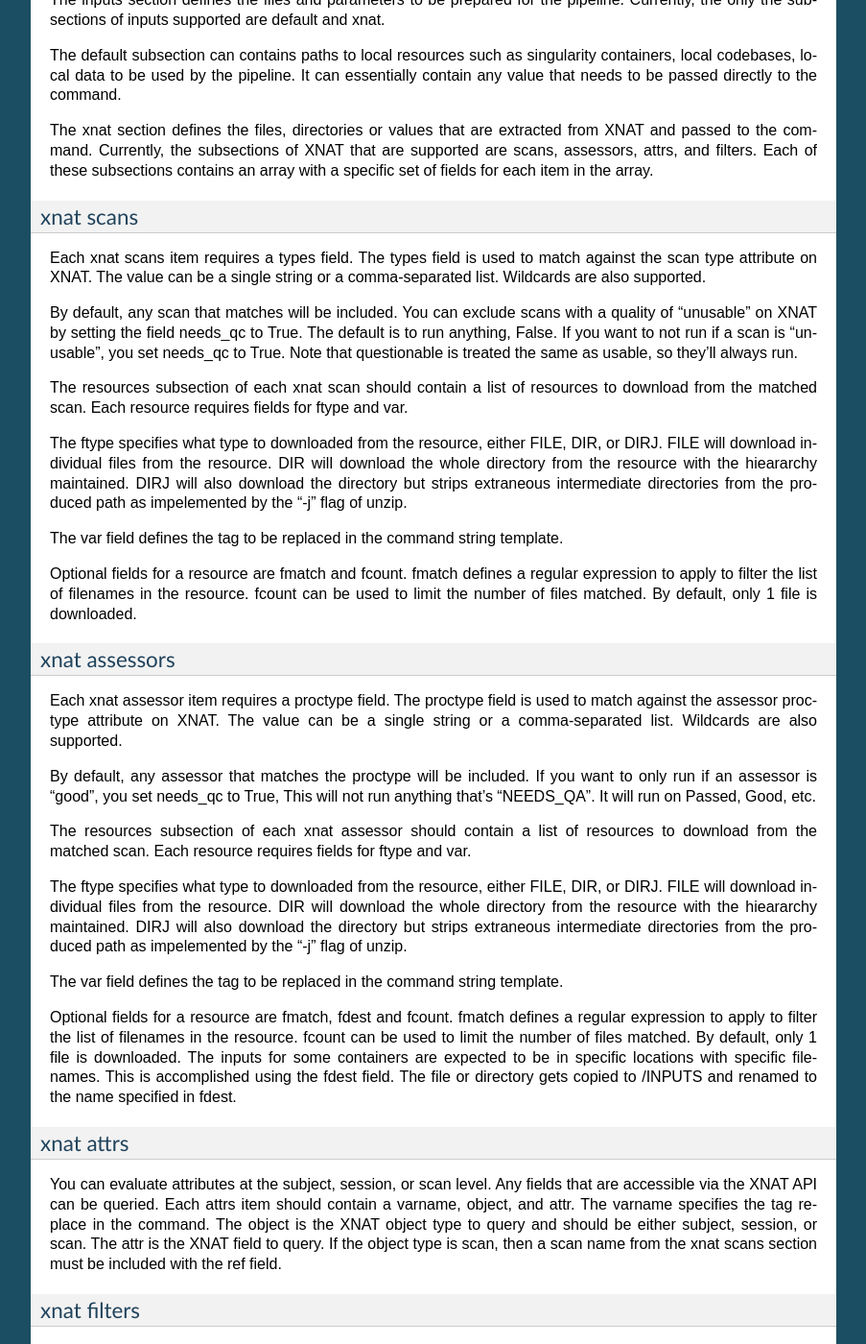
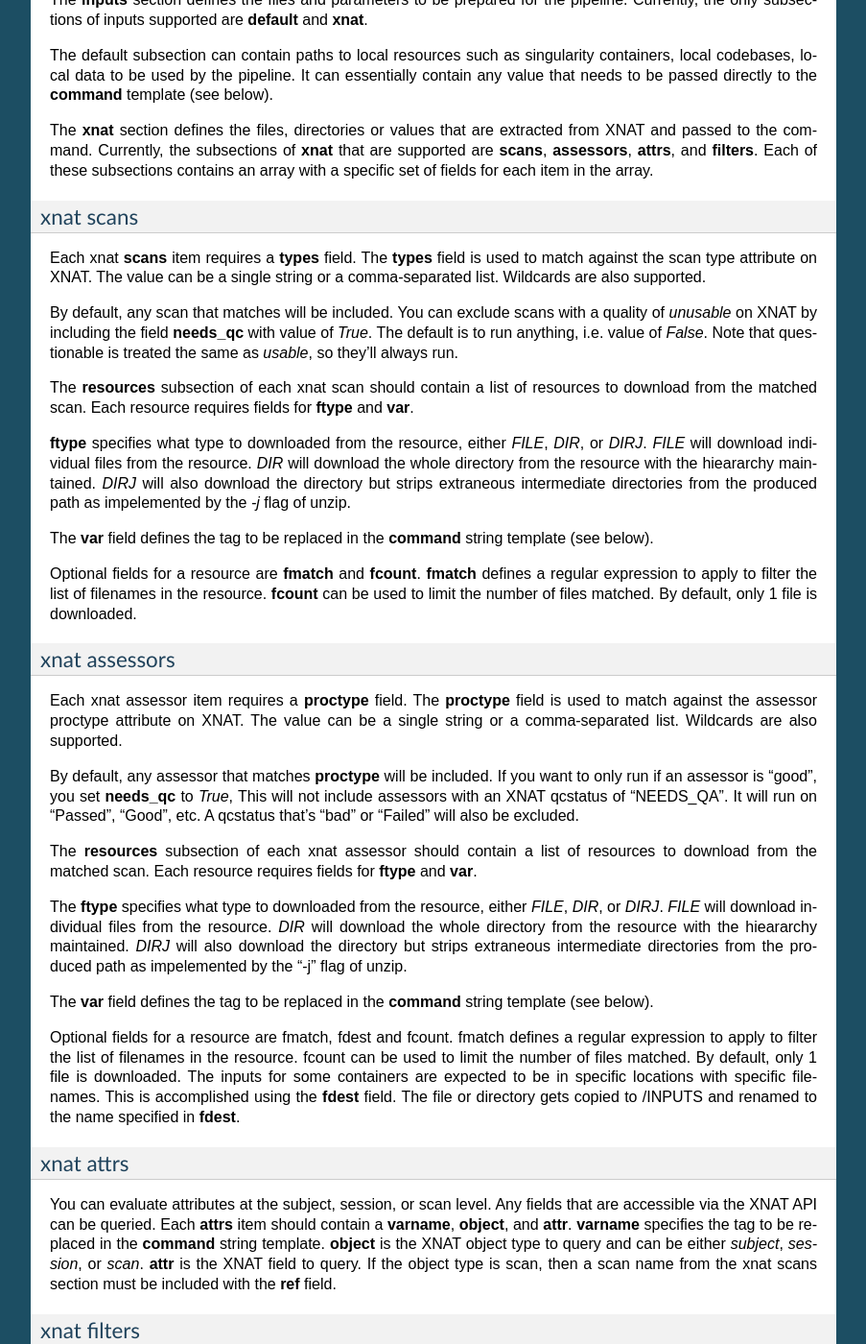
Before and after one commit to VUIIS/dax, a Sphinx documentation site: the page built from docs/processors.rst, in a window 1280 px wide and 1400 px high, scrolled down 1580 px. Shown: the whole window at 96% size, without its empty margins (198-1101 px from the left). Built offline with Sphinx 7.4.7, drawn with Linux system fonts in a browser that asks for light colours; pages that are not in the unit, such as notebooks, are missing from menus; some of the changed text lies outside the part shown.

Commit message:
Update processors.rst

```diff
--- a/docs/processors.rst
+++ b/docs/processors.rst
@@ -92,85 +92,80 @@
 --------------------
 inputs
 --------------------
-The inputs section defines the files and parameters to be prepared for the pipeline. Currently, the only the subsections of inputs supported are default and xnat.
+The **inputs** section defines the files and parameters to be prepared for the pipeline. Currently, the only subsections of inputs supported are **default** and **xnat**.
 
-The default subsection can contains paths to local resources such as singularity containers, local codebases, local data to be used by the pipeline. It can essentially contain any value
-that needs to be passed directly to the command.
+The default subsection can contain paths to local resources such as singularity containers, local codebases, local data to be used by the pipeline. It can essentially contain any value
+that needs to be passed directly to the **command** template (see below).
 
-The xnat section defines the files, directories or values that are extracted from XNAT and passed to the command. Currently, the subsections of XNAT that are supported are scans, assessors, attrs, and filters. Each of these subsections contains an array with a specific set of fields for each item in the array.
+The **xnat** section defines the files, directories or values that are extracted from XNAT and passed to the command. Currently, the subsections of **xnat** that are supported are **scans**, **assessors**, **attrs**, and **filters**. Each of these subsections contains an array with a specific set of fields for each item in the array.
 
 
 xnat scans
 ---------------
-Each xnat scans item requires a types field. The types field is used to match against the scan type attribute on XNAT. The value can be a single string or a comma-separated list. Wildcards are also supported.
+Each xnat **scans** item requires a **types** field. The **types** field is used to match against the scan type attribute on XNAT. The value can be a single string or a comma-separated list. Wildcards are also supported.
 
-By default, any scan that matches will be included. You can exclude scans with a quality of "unusable" on XNAT by setting the field needs_qc to True. The default is to run anything, False.
-If you want to not run if a scan is "unusable", you set needs_qc to True. Note that questionable is treated the same as usable, so they'll always run.
+By default, any scan that matches will be included. You can exclude scans with a quality of *unusable* on XNAT by including the field **needs_qc** with value of *True*. The default is to run anything, i.e. value of *False*.
+Note that questionable is treated the same as *usable*, so they'll always run.
 
-The resources subsection of each xnat scan should contain a list of resources to download from the matched scan. Each resource requires fields for ftype and var.
+The **resources** subsection of each xnat scan should contain a list of resources to download from the matched scan. Each resource requires fields for **ftype** and **var**.
 
-The ftype specifies what type to downloaded from the resource, either FILE, DIR, or DIRJ. FILE will download individual files from the resource. DIR will download the whole directory from the resource with the hieararchy maintained. DIRJ will also download the directory but strips extraneous intermediate directories from the produced path as impelemented by the "-j" flag of unzip.
+**ftype** specifies what type to downloaded from the resource, either *FILE*, *DIR*, or *DIRJ*. *FILE* will download individual files from the resource. *DIR* will download the whole directory from the resource with the hieararchy maintained. *DIRJ* will also download the directory but strips extraneous intermediate directories from the produced path as impelemented by the *-j* flag of unzip.
 
-The var field defines the tag to be replaced in the command string template.
+The **var** field defines the tag to be replaced in the **command** string template (see below).
 
-Optional fields for a resource are fmatch and fcount. fmatch defines a regular expression to apply to filter the list of filenames in the resource. fcount can be used to limit the number of files matched. By default, only 1 file is downloaded.
+Optional fields for a resource are **fmatch** and **fcount**. **fmatch** defines a regular expression to apply to filter the list of filenames in the resource. **fcount** can be used to limit the number of files matched. By default, only 1 file is downloaded.
 
 
 xnat assessors
 ---------------
-Each xnat assessor item requires a proctype field. The proctype field is used to match against the assessor proctype attribute on XNAT. The value can be a single string or a comma-separated list. Wildcards are also supported.
+Each xnat assessor item requires a **proctype** field. The **proctype** field is used to match against the assessor proctype attribute on XNAT. The value can be a single string or a comma-separated list. Wildcards are also supported.
 
-By default, any assessor that matches the proctype will be included. If you want to only run if an assessor is "good", you set needs_qc to True, This will not run anything that's "NEEDS_QA". It will run on Passed, Good, etc.
+By default, any assessor that matches **proctype** will be included. If you want to only run if an assessor is "good", you set **needs_qc** to *True*, This will not include assessors with an XNAT qcstatus of "NEEDS_QA". It will run on "Passed", "Good", etc. A qcstatus that's "bad" or "Failed" will also be excluded.
 
-The resources subsection of each xnat assessor should contain a list of resources to download from the matched scan. Each resource requires fields for ftype and var.
+The **resources** subsection of each xnat assessor should contain a list of resources to download from the matched scan. Each resource requires fields for **ftype** and **var**.
 
-The ftype specifies what type to downloaded from the resource, either FILE, DIR, or DIRJ. FILE will download individual files from the resource. DIR will download the whole directory from the resource with the hieararchy maintained. DIRJ will also download the directory but strips extraneous intermediate directories from the produced path as impelemented by the "-j" flag of unzip.
+The **ftype** specifies what type to downloaded from the resource, either *FILE*, *DIR*, or *DIRJ*. *FILE* will download individual files from the resource. *DIR* will download the whole directory from the resource with the hieararchy maintained. *DIRJ* will also download the directory but strips extraneous intermediate directories from the produced path as impelemented by the "-j" flag of unzip.
 
-The var field defines the tag to be replaced in the command string template.
+The **var** field defines the tag to be replaced in the **command** string template (see below).
 
 Optional fields for a resource are fmatch, fdest and fcount. fmatch defines a regular expression to apply to filter the list of filenames in the resource. fcount can be used to limit the number of files matched. By default, only 1 file is downloaded.
-The inputs for some containers are expected to be in specific locations with specific filenames. This is accomplished using the fdest field. The file or directory gets copied to /INPUTS and renamed to the name specified in fdest.
+The inputs for some containers are expected to be in specific locations with specific filenames. This is accomplished using the **fdest** field. The file or directory gets copied to /INPUTS and renamed to the name specified in **fdest**.
 
 
 
 xnat attrs
 ---------------
-You can evaluate attributes at the subject, session, or scan level. Any fields that are accessible via the XNAT API can be queried. Each attrs item should contain a varname, object, and attr.
-The varname specifies the tag replace in the command. The object is the XNAT object type to query and should be either subject, session, or scan. The attr is the XNAT field to query. If the object type is scan, then a scan name from the xnat scans section must be included with the ref field.
+You can evaluate attributes at the subject, session, or scan level. Any fields that are accessible via the XNAT API can be queried. Each **attrs** item should contain a **varname**, **object**, and **attr**.
+**varname** specifies the tag to be replaced in the **command** string template. **object** is the XNAT object type to query and can be either *subject*, *session*, or *scan*. **attr** is the XNAT field to query. If the object type is scan, then a scan name from the xnat scans section must be included with the **ref** field.
 
 
 xnat filters
 ------------------
-Filters allows you to filter a subset of the cartesian product of the inputs. Currently, the only filter implemented is a match filter. It will only create the assessors where the specified list of inputs match. This is used when you want to link a line of assessors that all use the same initial scan as input.
+**filters** allows you to filter a subset of the cartesian product of the matched scans and assessors. Currently, the only filter implemented is a match filter. It will only create the assessors where the specified list of inputs match. This is used when you want to link a set of assessors that all use the same initial scan as input.
 
 
 outputs
 --------------------
-The output section defines a list files or directories to be uploaded to XNAT upon completion of the pipeline.
+The **outputs** section defines a list files or directories to be uploaded to XNAT upon completion of the pipeline. Each output item must contain fields **path**, **type**, and **resource**. The **path** value contains the local relative path of the file or directory to be uploaded. The type of the path should either be *FILE* or *DIR*. The **resource** is the name of resource of the assessor created on XNAT where the output is to be uploaded.
 
-
-xnat outputs
---------------------
-Each xnat output item must contain fields for path, type, and resource. The path value contains the local relative path of the file or directory to be uploaded. The type of the path should either be FILE or DIR. The resource is the name of resource of the assessor created on XNAT where the output is to be uploaded.
-
-For every processor, a PDF output with resource named PDF is required and must be of type FILE.
+For every processor, a *PDF* output with **resource** named PDF is required and must be of type *FILE*.
 
 command
 --------------------
-The command field defines a string template that is formatted using the values from inputs.
+The **command** field defines a string template that is formatted using the values from **inputs**.
 
-Each tag specified inside a curly braces {} corresponds to a field in the defaults input section, or to a var field from a resource on an input or to a varname in the xnat attrs section.
+Each tag specified inside curly braces ("{}"") corresponds to a field in the **defaults** input section, or to a **var** field from a resource on an input or to a **varname** in the xnat attrs section.
 
 Not all var must be used.
 
 attrs
 --------------------
-The attrs section defines miscellanous other attributes including cluster parameters. These values replace tags in the job template.
+The **attrs** section defines miscellanous other attributes including cluster parameters. These values replace tags in the jobtemplate.
 
 
 jobtemplate
 --------------------
-The jobtemplate is a text file that contains a template to create a batch job script.
+The **jobtemplate** is a text file that contains a template to create a batch job script.
 
 -------------------
 Versioning
```
